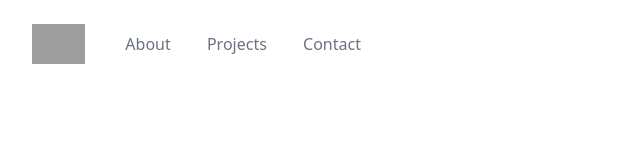
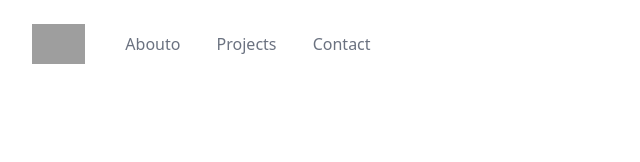
Before and after one commit to Inmortalini/landing-pbv, a website: page assets/index.html in a window 1280 px wide. Shown: the top 162 px of the page, 0-640 px from the left. Drawn offline with nearby package versions, Linux system fonts and the light colour scheme; no server answers; grey boxes are pictures that could not be loaded.

Commit message:
Prueba123

```diff
--- a/assets/index.html
+++ b/assets/index.html
@@ -47,7 +47,7 @@
                   <a
                     href="#"
                     class="font-medium text-gray-500 hover:text-gray-900"
-                    >About</a
+                    >Abouto</a
                   >
                   <a
                     href="#"
```
